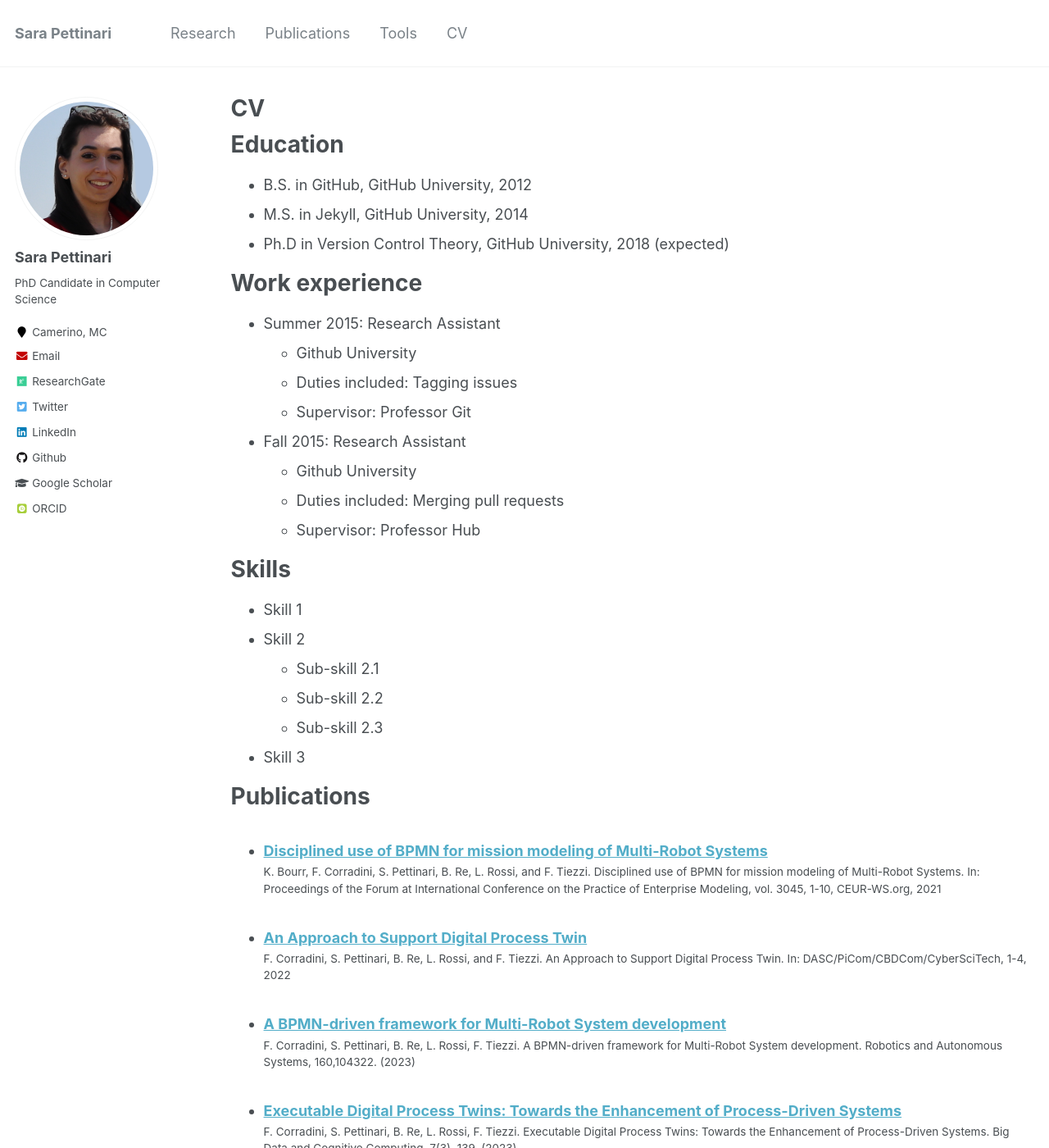
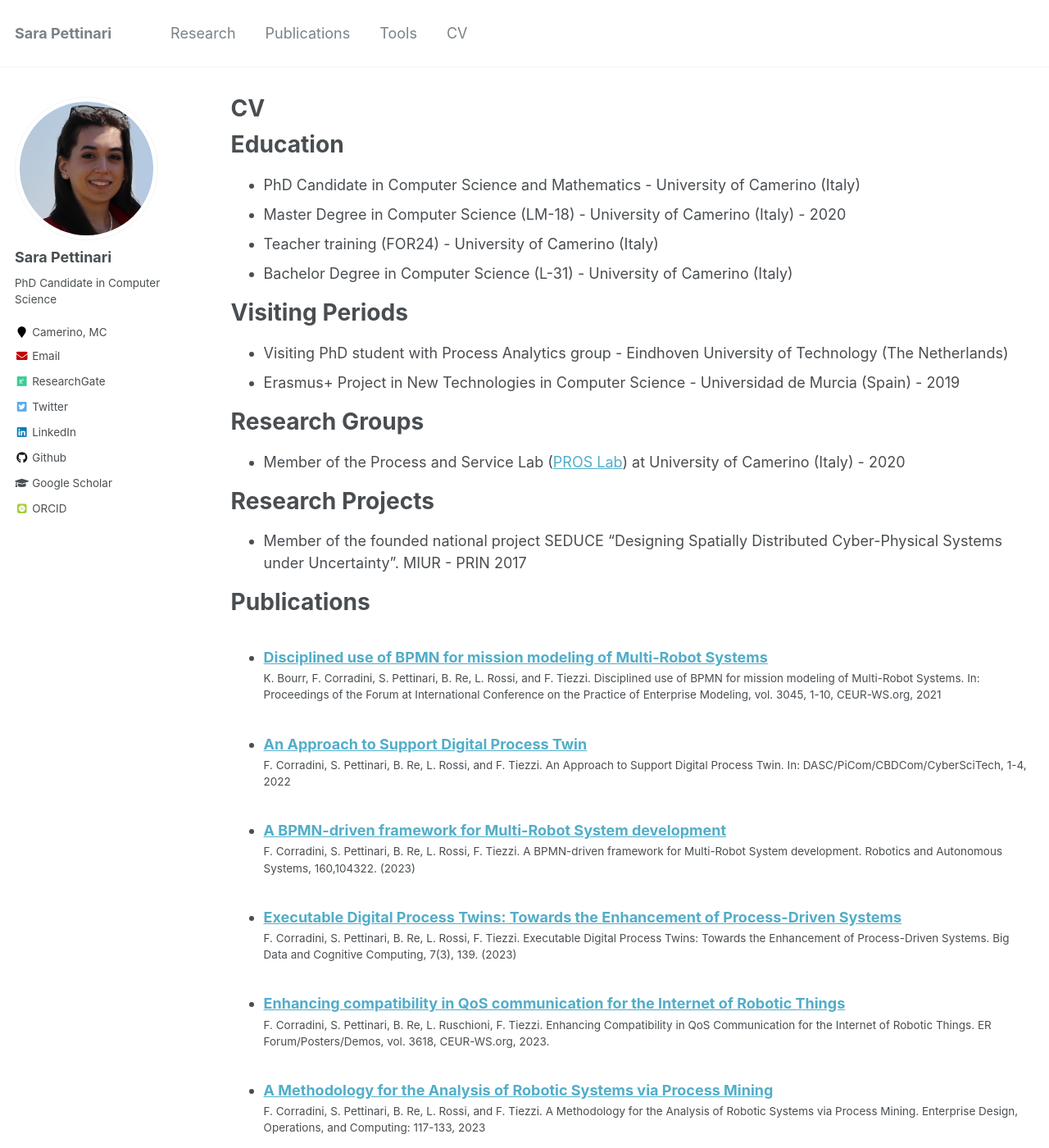
Before and after one commit to SaraPettinari/SaraPettinari.github.io, a Jekyll site: the page built from _pages/cv.md, in a window 1280 px wide and 1400 px high. Shown: the whole window at 82% size. Built offline with Jekyll 4.4.1, drawn with Linux system fonts in a browser that asks for light colours; some web fonts are replaced; some of the changed text lies outside the part shown.

Commit message:
[update] data

```diff
--- a/_pages/cv.md
+++ b/_pages/cv.md
@@ -11,49 +11,30 @@ redirect_from:
 
 Education
 ======
-* B.S. in GitHub, GitHub University, 2012
-* M.S. in Jekyll, GitHub University, 2014
-* Ph.D in Version Control Theory, GitHub University, 2018 (expected)
+* PhD Candidate in Computer Science and Mathematics - University of Camerino (Italy)
+* Master Degree in Computer Science (LM-18) - University of Camerino (Italy) - 2020
+* Teacher training (FOR24) - University of Camerino (Italy)
+* Bachelor Degree in Computer Science (L-31) - University of Camerino (Italy)
 
-Work experience
+
+Visiting Periods
 ======
-* Summer 2015: Research Assistant
-  * Github University
-  * Duties included: Tagging issues
-  * Supervisor: Professor Git
+* Visiting PhD student with Process Analytics group -  Eindhoven University of Technology (The Netherlands)
+* Erasmus+ Project in New Technologies in Computer Science - Universidad de Murcia (Spain) - 2019
 
-* Fall 2015: Research Assistant
-  * Github University
-  * Duties included: Merging pull requests
-  * Supervisor: Professor Hub
 
-Skills
+Research Groups
 ======
-* Skill 1
-* Skill 2
-  * Sub-skill 2.1
-  * Sub-skill 2.2
-  * Sub-skill 2.3
-* Skill 3
+* Member of the Process and Service Lab ([PROS Lab](https://pros.unicam.it)) at University of Camerino (Italy) - 2020
+
+
+Research Projects
+======
+* Member of the founded national project SEDUCE “Designing Spatially Distributed Cyber-Physical Systems under Uncertainty”. MIUR - PRIN 2017
+
 
 Publications
 ======
   <ul>{% for post in site.publications %}
     {% include archive-single-cv.html %}
   {% endfor %}</ul>
-
-Talks
-======
-  <ul>{% for post in site.talks %}
-    {% include archive-single-talk-cv.html %}
-  {% endfor %}</ul>
-
-Teaching
-======
-  <ul>{% for post in site.teaching %}
-    {% include archive-single-cv.html %}
-  {% endfor %}</ul>
-
-Service and leadership
-======
-* Currently signed in to 43 different slack teams
```
Also changed, not shown: _pages/research.md (added, +10 -0 lines), _pages/sitemap.md (deleted, +0 -37 lines), _pages/tools.md (added, +10 -0 lines).
